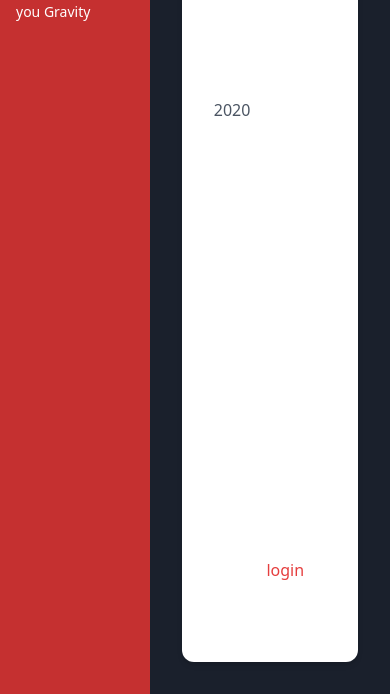
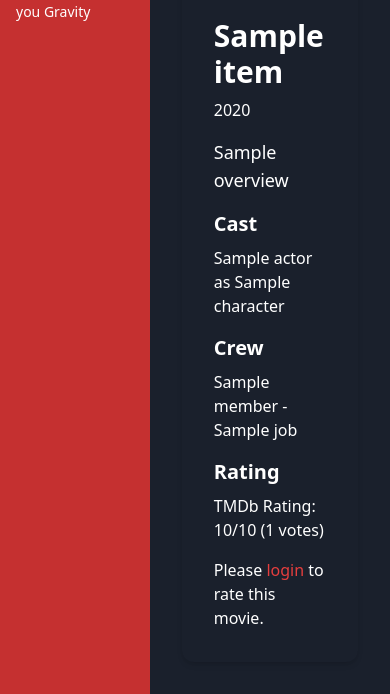
Before and after one commit to No-CodeDan/ModernIMDBClone, a Flask app: page /movie/1 in a window 390 px wide. Shown: the part 534-1228 px from the top of the page. Run offline with Flask 3, Linux system fonts and the light colour scheme; tables that the repository leaves empty hold one stand-in row (values such as "Sample post"); a database or web service that is not in the repository returns one stand-in record (values such as "Sample title"); data that the repository does not hold is empty.

Commit message:
Agent step completed: Update remaining blue elements to match the red theme

```diff
--- a/static/css/styles.css
+++ b/static/css/styles.css
@@ -150,32 +150,32 @@ a:hover {
 }
 
 /* Ensure text contrast for accessibility */
-.text-blue-500 {
+.text-red-500 {
     color: #e53e3e;
 }
 
-.text-blue-500:hover {
+.text-red-500:hover {
     color: #c53030;
 }
 
-.bg-blue-500 {
+.bg-red-500 {
     background-color: #e53e3e;
 }
 
-.bg-blue-500:hover {
+.bg-red-500:hover {
     background-color: #c53030;
 }
 
-.focus\:ring-blue-300:focus {
+.focus\:ring-red-300:focus {
     --tw-ring-color: #e53e3e;
 }
 
 /* Update any other blue elements to red */
-.text-blue-400 {
+.text-red-400 {
     color: #e53e3e;
 }
 
-.hover\:text-blue-800:hover {
+.hover\:text-red-800:hover {
     color: #c53030;
 }
 
@@ -247,3 +247,8 @@ a:hover {
 #backToTop:hover {
     background-color: #2d3748;
 }
+
+/* Update blue-600 to red */
+.bg-blue-600 {
+    background-color: #e53e3e;
+}
--- a/templates/base.html
+++ b/templates/base.html
@@ -33,7 +33,7 @@
         <header class="p-4 dark-red-header">
             <div class="flex justify-between items-center">
                 <div class="relative flex-grow max-w-xl mr-4">
-                    <input type="text" id="search-input" placeholder="Search movies..." class="bg-white text-gray-800 rounded-full px-4 py-2 w-full focus:outline-none focus:ring-2 focus:ring-blue-300">
+                    <input type="text" id="search-input" placeholder="Search movies..." class="bg-white text-gray-800 rounded-full px-4 py-2 w-full focus:outline-none focus:ring-2 focus:ring-red-300">
                     {% include '_search_results_dropdown.html' %}
                 </div>
                 <div class="flex items-center">
--- a/templates/login.html
+++ b/templates/login.html
@@ -6,7 +6,7 @@
 <div class="max-w-md mx-auto bg-white rounded-xl shadow-md overflow-hidden md:max-w-2xl mt-8">
     <div class="p-8">
         <h2 class="text-2xl font-bold mb-4">Login</h2>
-        <form method="POST" action="{{ url_for('login') }}">
+        <form method="POST" action="{{ url_for('main.login') }}">
             {{ form.hidden_tag() }}
             <div class="mb-4">
                 {{ form.username.label(class="block text-gray-700 text-sm font-bold mb-2") }}
@@ -17,8 +17,8 @@
                 {{ form.password(class="shadow appearance-none border rounded w-full py-2 px-3 text-gray-700 mb-3 leading-tight focus:outline-none focus:shadow-outline") }}
             </div>
             <div class="flex items-center justify-between">
-                {{ form.submit(class="bg-blue-500 hover:bg-blue-700 text-white font-bold py-2 px-4 rounded focus:outline-none focus:shadow-outline") }}
-                <a class="inline-block align-baseline font-bold text-sm text-blue-500 hover:text-blue-800" href="{{ url_for('register') }}">
+                {{ form.submit(class="bg-red-500 hover:bg-red-700 text-white font-bold py-2 px-4 rounded focus:outline-none focus:shadow-outline") }}
+                <a class="inline-block align-baseline font-bold text-sm text-red-500 hover:text-red-800" href="{{ url_for('main.register') }}">
                     Register
                 </a>
             </div>
--- a/templates/movie_detail.html
+++ b/templates/movie_detail.html
@@ -3,19 +3,19 @@
 {% block title %}{{ movie.title }} - IMDB Clone{% endblock %}
 
 {% block content %}
-<div class="bg-white rounded-xl shadow-md overflow-hidden md:max-w-4xl mx-auto mt-8">
+<div class="bg-gray-800 rounded-xl shadow-md overflow-hidden md:max-w-4xl mx-auto mt-8">
     <div class="md:flex">
         <div class="md:flex-shrink-0">
             <img class="h-96 w-full object-cover md:w-64" src="https://image.tmdb.org/t/p/w500{{ movie.poster_path }}" alt="{{ movie.title }}">
         </div>
         <div class="p-8">
-            <h1 class="text-3xl font-bold mb-2">{{ movie.title }}</h1>
-            <p class="text-gray-600 mb-4">{{ movie.release_date[:4] }}</p>
-            <p class="text-lg mb-4">{{ movie.overview }}</p>
+            <h1 class="text-3xl font-bold mb-2 text-white">{{ movie.title }}</h1>
+            <p class="text-gray-400 mb-4">{{ movie.release_date[:4] }}</p>
+            <p class="text-lg mb-4 text-gray-300">{{ movie.overview }}</p>
 
             <div class="mb-4">
-                <h2 class="text-xl font-semibold mb-2">Cast</h2>
-                <ul>
+                <h2 class="text-xl font-semibold mb-2 text-white">Cast</h2>
+                <ul class="text-gray-300">
                     {% for actor in movie.credits.cast[:5] %}
                     <li>{{ actor.name }} as {{ actor.character }}</li>
                     {% endfor %}
@@ -23,8 +23,8 @@
             </div>
 
             <div class="mb-4">
-                <h2 class="text-xl font-semibold mb-2">Crew</h2>
-                <ul>
+                <h2 class="text-xl font-semibold mb-2 text-white">Crew</h2>
+                <ul class="text-gray-300">
                     {% for member in movie.credits.crew[:5] %}
                     <li>{{ member.name }} - {{ member.job }}</li>
                     {% endfor %}
@@ -32,25 +32,25 @@
             </div>
 
             <div class="mb-4">
-                <h2 class="text-xl font-semibold mb-2">Rating</h2>
-                <p>TMDb Rating: {{ movie.vote_average }}/10 ({{ movie.vote_count }} votes)</p>
+                <h2 class="text-xl font-semibold mb-2 text-white">Rating</h2>
+                <p class="text-gray-300">TMDb Rating: {{ movie.vote_average }}/10 ({{ movie.vote_count }} votes)</p>
             </div>
 
             {% if current_user.is_authenticated %}
             <form method="POST" action="{{ url_for('main.rate_movie', movie_id=movie.id) }}" id="rating-form">
                 {{ form.hidden_tag() }}
                 <div class="mb-4">
-                    {{ form.score.label(class="block text-gray-700 text-sm font-bold mb-2") }}
+                    {{ form.score.label(class="block text-gray-300 text-sm font-bold mb-2") }}
                     <div class="star-rating-container">
                         <input type="range" id="star-rating" name="score" min="0" max="5" step="0.5" value="{{ user_rating.score / 2 if user_rating else 0 }}" class="star-rating-input">
                         <div class="star-rating-stars"></div>
                     </div>
                 </div>
-                {{ form.submit(class="bg-blue-500 hover:bg-blue-700 text-white font-bold py-2 px-4 rounded focus:outline-none focus:shadow-outline") }}
+                {{ form.submit(class="bg-red-500 hover:bg-red-700 text-white font-bold py-2 px-4 rounded focus:outline-none focus:shadow-outline") }}
             </form>
-            <p class="mt-2 user-rating">Your rating: {{ user_rating.score / 2 if user_rating else 0 }} stars</p>
+            <p class="mt-2 user-rating text-gray-300">Your rating: {{ user_rating.score / 2 if user_rating else 0 }} stars</p>
             {% else %}
-            <p>Please <a href="{{ url_for('main.login') }}" class="text-blue-500">login</a> to rate this movie.</p>
+            <p class="text-gray-300">Please <a href="{{ url_for('main.login') }}" class="text-red-400 hover:underline">login</a> to rate this movie.</p>
             {% endif %}
         </div>
     </div>
@@ -92,11 +92,11 @@
 }
 
 .star-rating-stars::before {
-    color: #ddd;
+    color: #4a5568;
 }
 
 .star-rating-stars::after {
-    color: #ffca08;
+    color: #fbbf24;
     overflow: hidden;
     width: var(--rating-width, 0%);
     white-space: nowrap;
--- a/templates/register.html
+++ b/templates/register.html
@@ -6,7 +6,7 @@
 <div class="max-w-md mx-auto bg-white rounded-xl shadow-md overflow-hidden md:max-w-2xl mt-8">
     <div class="p-8">
         <h2 class="text-2xl font-bold mb-4">Register</h2>
-        <form method="POST" action="{{ url_for('register') }}">
+        <form method="POST" action="{{ url_for('main.register') }}">
             {{ form.hidden_tag() }}
             <div class="mb-4">
                 {{ form.username.label(class="block text-gray-700 text-sm font-bold mb-2") }}
@@ -25,8 +25,8 @@
                 {{ form.confirm_password(class="shadow appearance-none border rounded w-full py-2 px-3 text-gray-700 mb-3 leading-tight focus:outline-none focus:shadow-outline") }}
             </div>
             <div class="flex items-center justify-between">
-                {{ form.submit(class="bg-blue-500 hover:bg-blue-700 text-white font-bold py-2 px-4 rounded focus:outline-none focus:shadow-outline") }}
-                <a class="inline-block align-baseline font-bold text-sm text-blue-500 hover:text-blue-800" href="{{ url_for('login') }}">
+                {{ form.submit(class="bg-red-500 hover:bg-red-700 text-white font-bold py-2 px-4 rounded focus:outline-none focus:shadow-outline") }}
+                <a class="inline-block align-baseline font-bold text-sm text-red-500 hover:text-red-800" href="{{ url_for('main.login') }}">
                     Already have an account?
                 </a>
             </div>
```
Also changed, not shown: templates/movie_list.html (+8 -8 lines), templates/search_results.html (+9 -9 lines).
